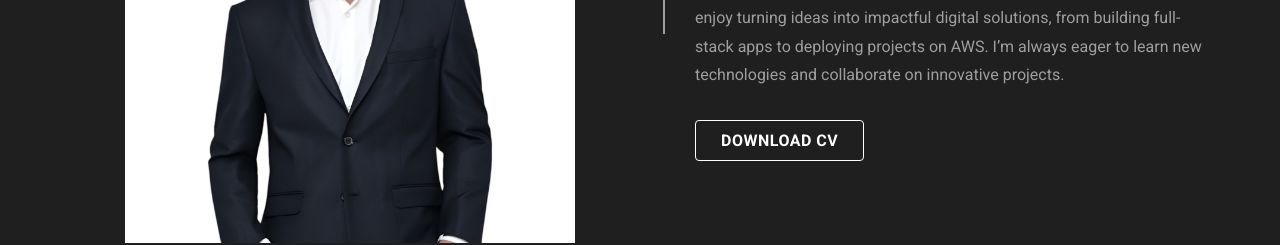
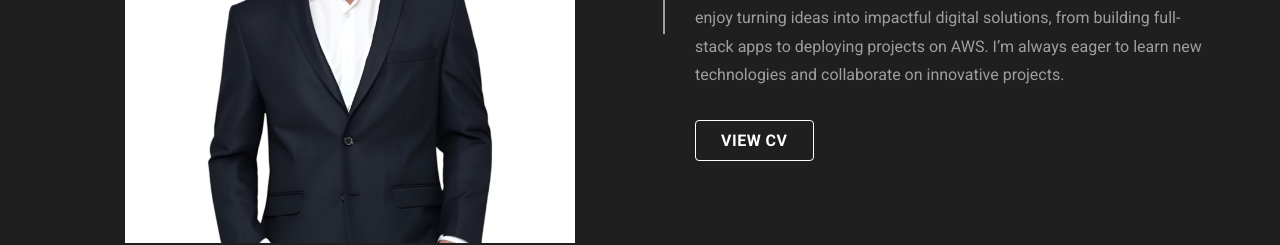
Before and after one commit to VinitPatel-62/Vinit-Portfolio, a plain HTML site: page index.html in a window 1280 px wide. Shown: the part 1540-1785 px from the top of the page. Drawn offline with nearby package versions, Linux system fonts and the light colour scheme; a web font is replaced by a local one.

Commit message:
index.html

```diff
--- a/index.html
+++ b/index.html
@@ -240,9 +240,9 @@
           </p>
 
           <div class="btn-group">
+  <a href="/vinit-patel-cv.pdf" class="btn btn-primary" target="_blank">View CV</a>
+</div>
 
-            <button class="btn btn-primary">Download cv</button>
-          </div>
 
         </div>
 
```
